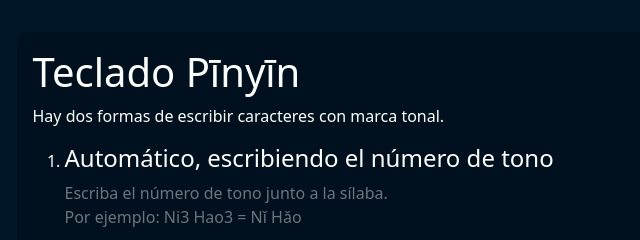
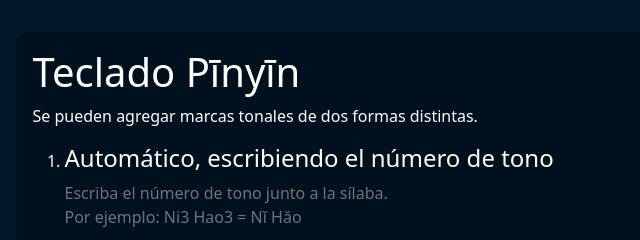
Before and after one commit to Karen-Mur-UTN/Karen-Mur-UTN.github.io, a plain HTML site: page index.html in a window 1280 px wide. Shown: the top 240 px of the page, 196-836 px from the left. Drawn offline with nearby package versions, Linux system fonts and the light colour scheme.

Commit message:
Update index.html

```diff
--- a/index.html
+++ b/index.html
@@ -21,7 +21,7 @@
       <div class="row justify-content-center " >
         <div class="col-md-9 col-sm-12 pt-3 px-3 fondo-suave" >
           <h1>Teclado Pīnyīn</h1>
-          <p>Hay dos formas de escribir caracteres con marca tonal.</p>
+          <p>Se pueden agregar marcas tonales de dos formas distintas.</p>
           <ol>
             <li>
               <h4>Automático, escribiendo el número de tono</h4>
```
